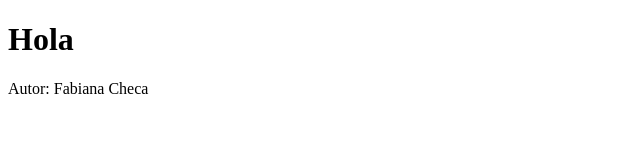
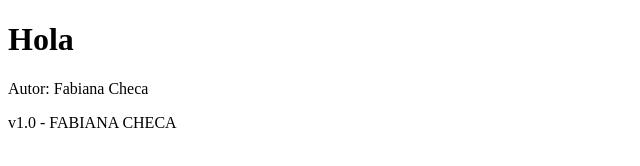
Before and after one commit to Fabianacheca/practica-git-individual, a plain HTML site: page index.html in a window 1280 px wide. Shown: the whole page, without its empty margins (0-640 px from the left). Drawn offline with Linux system fonts and the light colour scheme.

Commit message:
feat: agrego footer simple

```diff
--- a/index.html
+++ b/index.html
@@ -1,2 +1,3 @@
 <!doctype html><title>Demo</title><h1>Hola</h1>
 <p>Autor: Fabiana Checa</p>
+<footer>v1.0 - FABIANA CHECA</footer>
```
